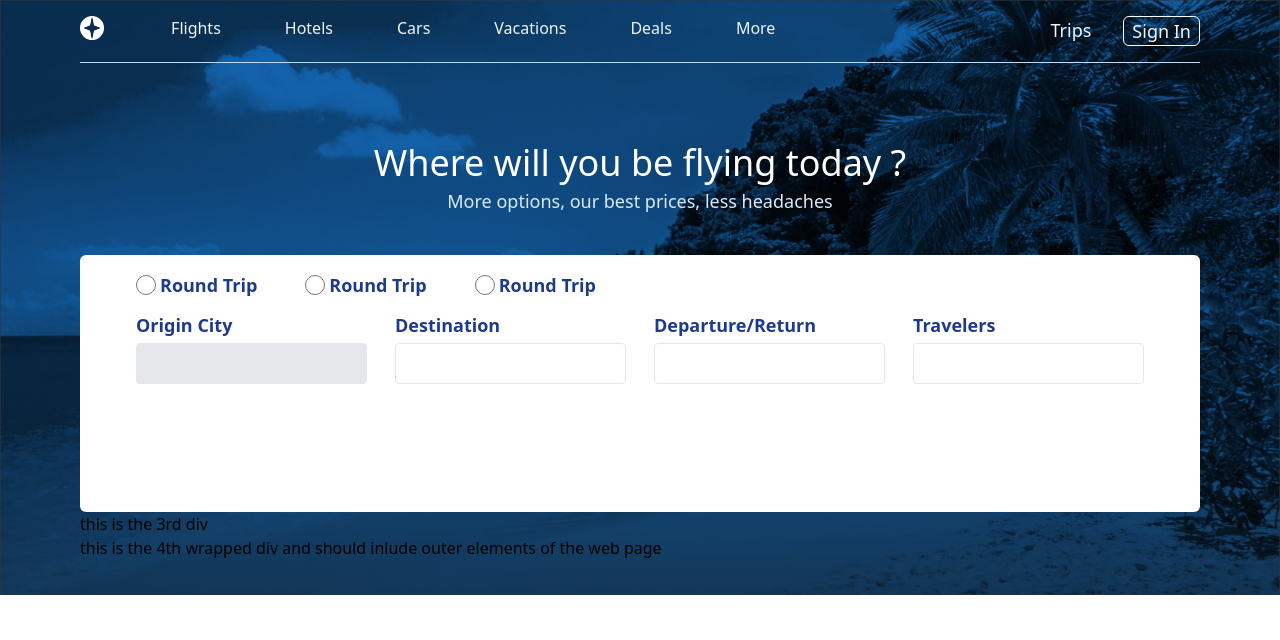
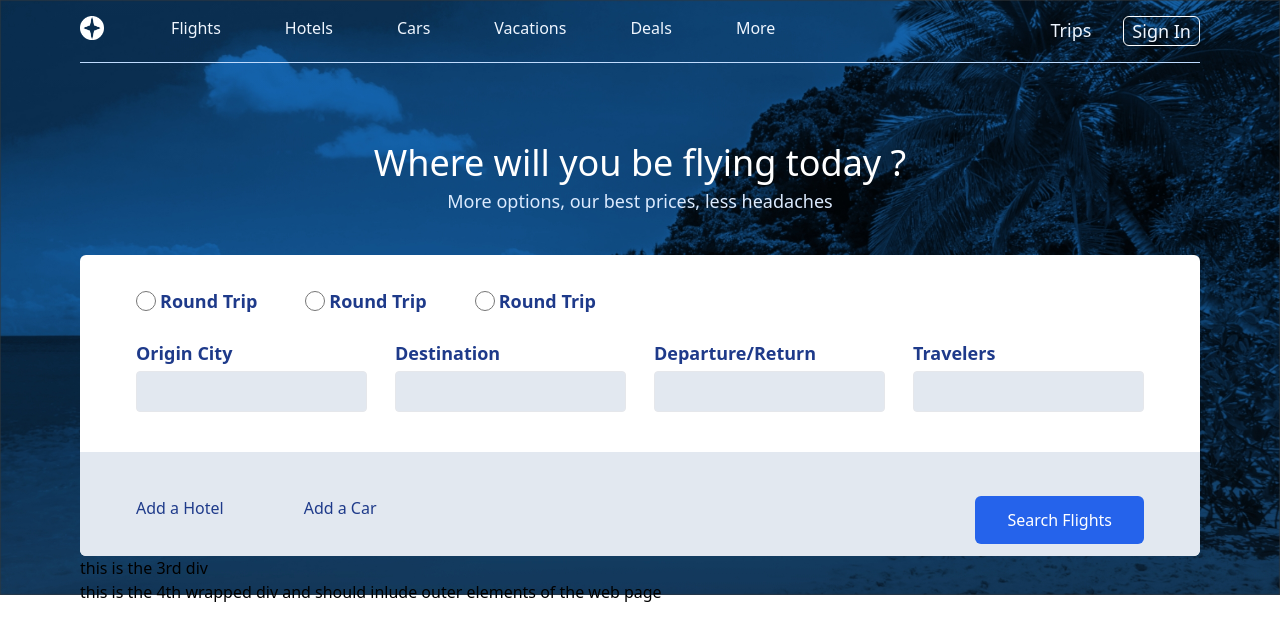
Before and after one commit to Sam516-Dev/my-project, a React (Create React App) app: page / in a window 1280 px wide. Shown: the top 640 px of the page. Built offline with nearby package versions, Linux system fonts and the light colour scheme.

Commit message:
okay
Signed-off-by: Sam516-Dev <samuelnjoroge3455@gmail.com>

```diff
--- a/src/components/FrontBar.js
+++ b/src/components/FrontBar.js
@@ -3,8 +3,7 @@ import React from 'react'
 function FrontBar() {
   return (
     <div>
-      <div>
-        <div className=" bg-white py-32  rounded-md mt-10">
+      <div className=" relative overflow-hidden bg-white py-36  rounded-md mt-10">
         <div className=" px-14  flex -mt-28 items-center gap-12">
           <div className="gap-1 text-blue-900 font-semibold text-lg flex items-center">
             <input
@@ -29,19 +28,12 @@ function FrontBar() {
           </div>
         </div>
 
-          <div className=" px-14 mt-3 flex items-center gap-7">
-            {/*<div className="gap-1 text-blue-900 font-semibold text-lg flex items-center">
-              <label> Origin City </label>
-              <input
-                type="text"
-                className="form-radio text-indigo-600 h-5 w-5"
-              />
-             </div>*/}
+        <div className=" px-14 mt-6  flex items-center justify-between gap-7">
           <div className=" text-blue-900 font-semibold text-lg flex flex-col gap-1">
             <label> Origin City </label>
             <input
               type="text"
-                class="appearance-none border bg-gray-200 rounded w-full py-2 px-3 text-gray-700 leading-tight focus:outline-none focus:shadow-outline"
+              class="appearance-none border bg-slate-200 rounded w-full py-2 px-3 text-gray-700 font-normal text-lg leading-tight focus:outline-none focus:shadow-outline"
               id="username"
             />
           </div>
@@ -49,7 +41,7 @@ function FrontBar() {
             <label> Destination </label>
             <input
               type="text"
-                class="appearance-none border rounded w-full py-2 px-3 text-gray-700 leading-tight focus:outline-none focus:shadow-outline"
+              class="appearance-none bg-slate-200 border rounded w-full py-2 px-3 text-gray-700 font-normal text-lg leading-tight focus:outline-none focus:shadow-outline"
               id="username"
             />
           </div>
@@ -58,7 +50,7 @@ function FrontBar() {
             <label> Departure/Return </label>
             <input
               type="text"
-                class="appearance-none border rounded w-full py-2 px-3 text-gray-700 leading-tight focus:outline-none focus:shadow-outline"
+              class="appearance-none bg-slate-200 border rounded w-full py-2 px-3 text-gray-700 font-normal text-lg leading-tight focus:outline-none focus:shadow-outline"
               id="username"
             />
           </div>
@@ -67,42 +59,32 @@ function FrontBar() {
             <label> Travelers </label>
             <input
               type="text"
-                   class="appearance-none border rounded w-full py-2 px-3 text-gray-700 leading-tight focus:outline-none focus:shadow-outline"
+              class="appearance-none bg-slate-200 border rounded w-full py-2 px-3 text-blue-600 font-normal text-lg leading-tight focus:outline-none focus:shadow-outline"
               id="username"
             />
           </div>
-
-            {/*
-
-              <div className=" text-blue-900 font-semibold text-lg flex items-center gap-1">
-                <label> Departure/Return </label>
-                <input
-                  type="text"
-                  className="form-radio text-indigo-600 h-5 w-5"
-                />
         </div>
 
-            */}
-
-            {/*
-
-
-               <div className=" text-blue-900 font-semibold text-lg flex items-center gap-1">
-                 <label> Travellers </label>
-                 <input
-                   type="text"
-                   className="form-radio text-indigo-600 h-5 w-5"
-                 />
+        <div className=" px-14 absolute mt-10 mx-auto w-full py-11 bg-slate-200">
+          <div className="flex justify-between">
+            <div className="flex gap-20">
+              <label className='text-blue-900 font-medium'> Add a Hotel </label>
+              <div>
+              <label className='text-blue-900 font-medium'> Add a Car </label>
             </div>
-
-               */}
+            </div>
+            <div>
+              <button className='bg-blue-600 px-8 rounded-md  py-3'>
+                <label className='text-white font-medium'> Search Flights</label>
+              </button>
+            </div>
+          </div>
         </div>
       </div>
       <div> this is the 3rd div</div>
       <div>
-          this is the 4th wrapped div and should inlude outer elements of the
-          web page
-        </div>
+        this is the 4th wrapped div and should inlude outer elements of the web
+        page
       </div>
     </div>
   )
```
Lines whose indentation alone changed are shown as unchanged.
